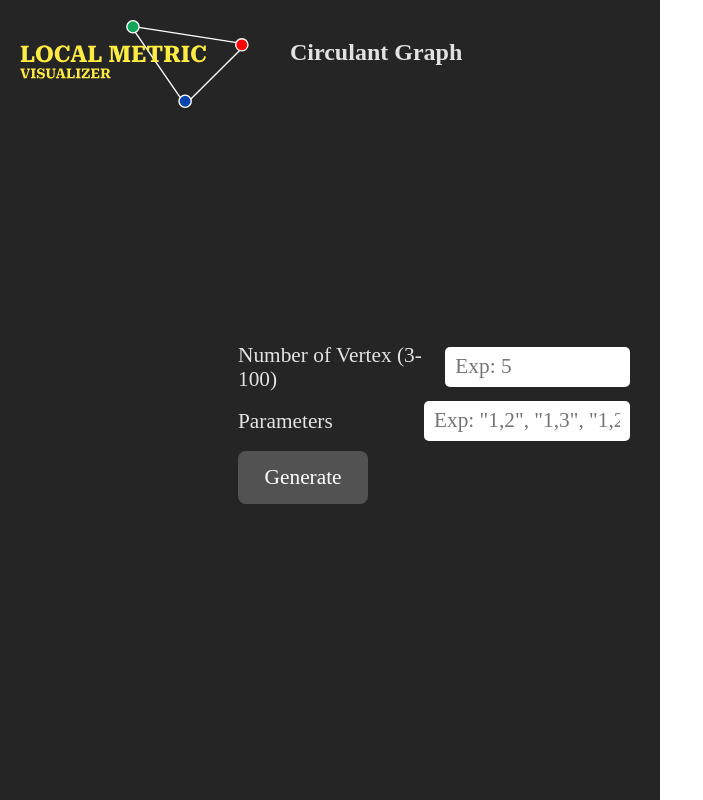
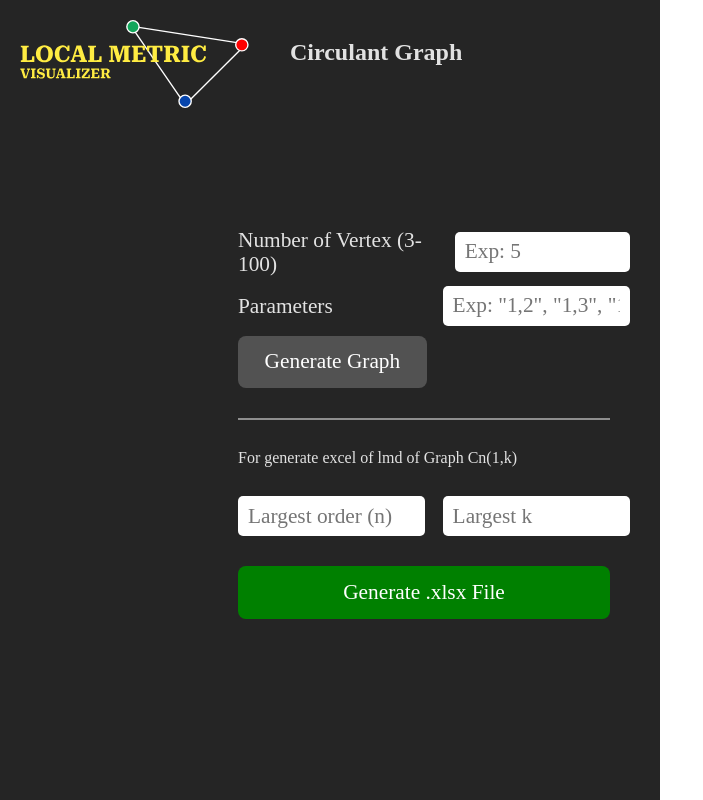
Before and after one commit to alif338/local-metric-visualizer, a React (Vite) app: page / in a window 1280 px wide. Shown: the whole page, without its empty margins (0-703 px from the left). Built offline with nearby package versions, Linux system fonts and the light colour scheme.

Commit message:
create genereate .xlsx for grid visualization

```diff
--- /dev/null
+++ b/logic/excel_generator.js
@@ -0,0 +1,70 @@
+import * as XLSX from 'xlsx/xlsx.mjs';
+import findLmd from './main';
+
+export async function writeToExcel(nMax, kMax) {
+  const lmdList = []
+  const cols = []
+  for (let k = 2; k <= kMax; k++) {
+    const rows = {}
+    rows['label'] = `Cn(1,${k})`
+    for (let n = 5; n <= nMax; n++) {
+      if (k == 2) {
+        if (n % 4 == 2 || n % 4 == 3) {
+          rows[`n${n}`] = 2
+        } else if (n % 4 == 0) {
+          rows[`n${n}`] = 3
+        } else {
+          rows[`n${n}`] = 4
+        }
+      }
+      if (k == 3) {
+        if (n % 2 == 0) {
+          rows[`n${n}`] = 1
+        } else {
+          rows[`n${n}`] = 2
+        }
+      }
+      if (2*k + 1 == n) {
+        rows[`n${n}`] = 4
+      }
+      if (n % 2 == 0 && k % 2 == 1) {
+        rows[`n${n}`] = 1
+      }
+      if (!rows[`n${n}`]) {
+        rows[`n${n}`] = findLmd(n, [1,k])[1].length
+      }
+    }
+    lmdList.push(rows)
+  }
+  console.log('lmdlist',lmdList)
+  for (let i = 5; i <= nMax; i++) {
+    cols.push(`n${i}`)
+  }
+  // /* fetch JSON data and parse */
+  // const url = "https://sheetjs.com/data/executive.json";
+  // const raw_data = await (await fetch(url)).json();
+
+  // /* filter for the Presidents */
+  // const prez = raw_data.filter(row => row.terms.some(term => term.type === "prez"));
+
+  // /* flatten objects */
+  // const rows = prez.map(row => ({
+  //   "nama": row.name.first + " " + row.name.last,
+  //   "ultah": row.bio.birthday
+  // }));
+
+  /* generate worksheet and workbook */
+  const worksheet = XLSX.utils.json_to_sheet(lmdList);
+  const workbook = XLSX.utils.book_new();
+  XLSX.utils.book_append_sheet(workbook, worksheet, "Lmd List");
+
+  /* fix headers */
+  XLSX.utils.sheet_add_aoa(worksheet, [["Cn(1,k) \\ n", ...cols]], { origin: "A1" });
+
+  /* calculate column width */
+  const max_width = 7;
+  worksheet["!cols"] = [ { wch: max_width },{ wch: max_width },{ wch: max_width } ];
+
+  /* create an XLSX file and try to save to Presidents.xlsx */
+  XLSX.writeFile(workbook, "LmdList.xlsx", { compression: true });
+}
--- a/package.json
+++ b/package.json
@@ -13,11 +13,13 @@
     "react": "^18.2.0",
     "react-dom": "^18.2.0",
     "sass": "^1.55.0",
-    "sigma": "^2.3.1"
+    "sigma": "^2.3.1",
+    "xlsx": "^0.18.5"
   },
   "devDependencies": {
     "@types/react": "^18.0.17",
     "@types/react-dom": "^18.0.6",
+    "@types/xlsx": "0.0.36",
     "@vitejs/plugin-react": "^2.0.1",
     "vite": "^3.0.7"
   }
--- a/src/App.jsx
+++ b/src/App.jsx
@@ -2,10 +2,13 @@ import './styles.scss'
 import logo from './assets/app-logo.svg'
 import { useState } from 'react'
 import visualizeCirculantGraph from '../logic/graph_visualizer'
+import { writeToExcel } from '../logic/excel_generator'
 
 function App() {
   const [numVertex, setNumVertex] = useState()
   const [parameters, setParameters] = useState()
+  const [nMax, setNMax] = useState()
+  const [kMax, setKMax] = useState()
 
   const handleGenerate = (e) => {
     e.preventDefault()
@@ -20,6 +23,19 @@ function App() {
     const parseParams = parameters.split(',').map((param) => parseInt(param))
     console.log('Generating graph with parameters:', `${numVertex}, ${parseParams}`)
     visualizeCirculantGraph(numVertex, parseParams)
+  }
+
+  const createExcel = async () => {
+    console.log(nMax, kMax)
+    if (!nMax || !kMax) {
+      alert('Largest n and k must be filled in')
+      return
+    }
+    if (nMax < 20 || kMax < 2) {
+      alert('Largest n and k must be at least 3 and 20')
+      return
+    }
+    await writeToExcel(nMax, kMax)
   }
 
   return (
@@ -44,8 +60,19 @@ function App() {
               </div>
             </div>
             <div className='row-form'>
-              <button id='submit' type='submit'>Generate</button>
+              <button id='submit' type='submit'>Generate Graph</button>
             </div>
+            <div className='separator'></div>
+            <p>For generate excel of lmd of Graph Cn(1,k)</p>
+            <div className='row-form'>
+              <div className='input'>
+                <input type={'number'} min={20} max={75} placeholder='Largest order (n)' onChange={(e) => setNMax(parseInt(e.target.value))}/>
+              </div>
+              <div className='input'>
+                <input type={'number'} min={2} max={75} placeholder='Largest k' onChange={(e) => setKMax(parseInt(e.target.value))}/>
+              </div>
+            </div>
+            <button type='button' onClick={createExcel} className='generate-xlsx'>Generate .xlsx File</button>
           </form>
         </div>
       </div>
--- a/src/styles.scss
+++ b/src/styles.scss
@@ -47,7 +47,7 @@
           }
 
           .input {
-            width: 50%;
+            width: 45%;
 
             input {
               width: 100%;
@@ -73,6 +73,19 @@
             box-shadow: 0 0 0 0;
             transition: border-color 0.25s;
           }
+        }
+
+        .separator {
+          margin-top: 20px;
+          height: 2px;
+          background-color: rgba(255, 255, 255, 0.486);
+        }
+
+        .generate-xlsx {
+          margin-top: 20px;
+          background-color: green;
+          color: white;
+          font-size: 16pt;
         }
       }
 
@@ -120,6 +133,11 @@
             gap: 20px;
 
           }
+
+          .generate-xlsx {
+            margin-top: 20px;
+            background-color: white;
+          }
         }
       }
     }
```
Also changed, not shown: 1 other file (tests, documents, lock files or other folders).
